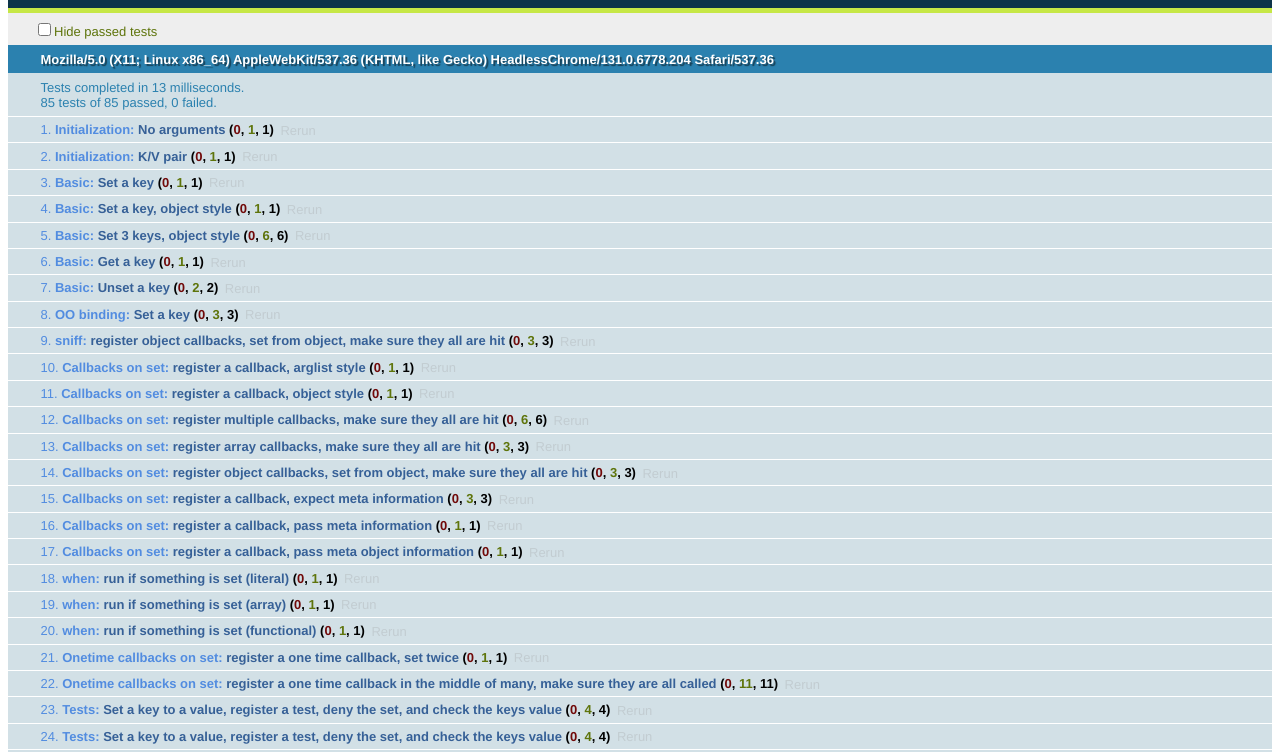
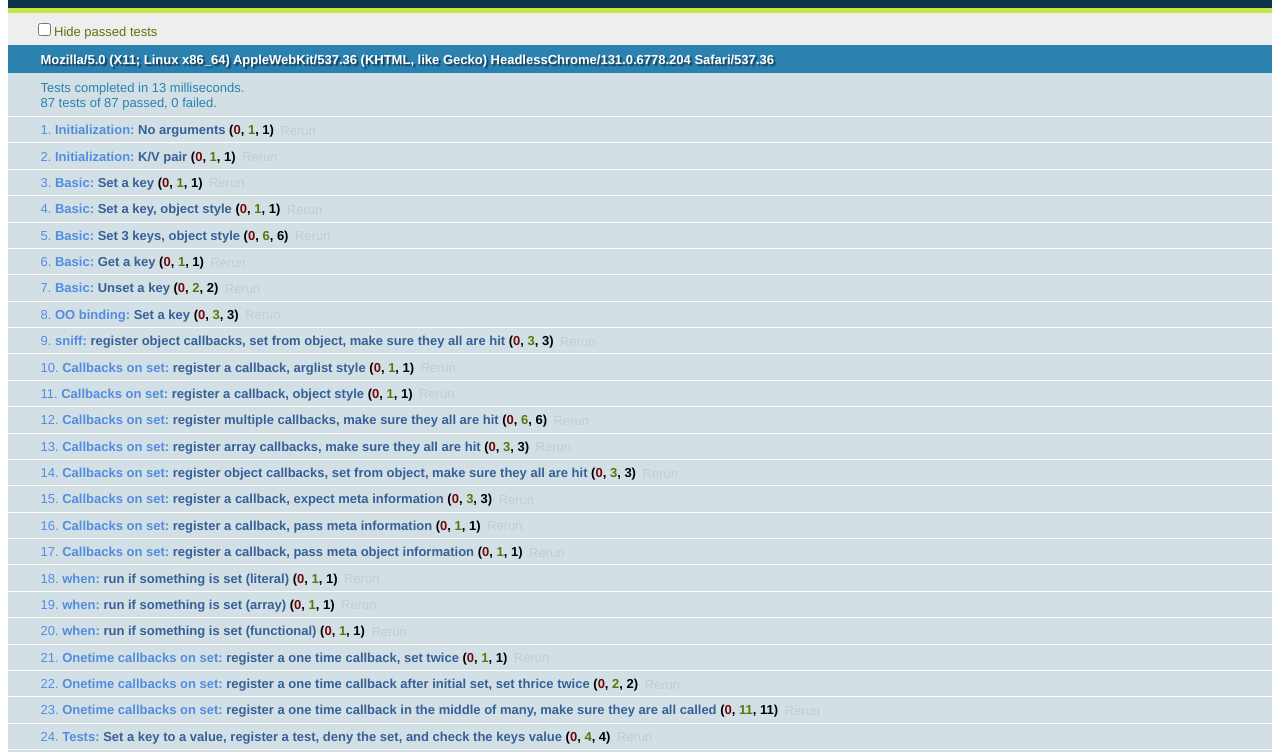
Before and after one commit to kristopolous/EvDa, a plain HTML site: page test/index.html in a window 1280 px wide. Shown: the part 48-800 px from the top of the page. Drawn offline with nearby package versions, Linux system fonts and the light colour scheme.

Commit message:
better once support, better array style setters

```diff
--- a/evda.js
+++ b/evda.js
@@ -9,6 +9,7 @@ function EvDa (imported) {
   var
     BASE = '__base',
     slice = Array.prototype.slice,
+    onceKey = "__once__lGx9BTY0Qf78CgAAsNdlZQik3bFlhvTISBLwAAaUasKQ",
 
     // This is mostly underscore functions here. But they are included to make sure that
     // they are supported here without requiring an additional library.
@@ -149,12 +150,17 @@ function EvDa (imported) {
     // The one time callback gets a property to
     // the end of the object to notify our future-selfs
     // that we ought to remove the function.
-    ONCE = {once: 1},
+    ONCE = {},
 
     // Internals
     data = imported || {},
     setterMap = {},
     eventMap = {};
+
+  // This is a magic-string anti-pattern. The best we can do here
+  // is either refactor (hard), or use a really long UUID (easy).
+  // I think you know what I'm going to do.
+  ONCE[onceKey] = 1;
 
   // This is the main invocation function. After
   // you declare an instance and call that instance
@@ -233,7 +239,7 @@ function EvDa (imported) {
     });
   }
 
-  function isset ( key, callback ) {
+  function isset ( key, callback, meta ) {
     // This supports the style
     // ev.isset(['key1', 'key2'], something).
     //
@@ -241,16 +247,20 @@ function EvDa (imported) {
     // what order we trigger things in.  We don't have to do any crazy
     // accounting, just cascading should do fine.
     if ( isArray(key) ) {
-      return isset(key.pop(), function() {
+      var myKey = key.pop();
+      return isset(myKey, function(data) {
+        var ret = {};
+        ret[myKey] = data;
+
         return isset(
           (
             (key.length == 1) ?
             key[0] : key
-          ), callback);
+          ), callback, extend({}, ret, meta));
       });
       // ^^ this should recurse nicely.
-      // although it won't return all
-      // the values in a nice set.
+      // It uses the meta feature to
+      // aggregate the k/v pairs as it goes through them.
 
     }
 
@@ -262,7 +272,7 @@ function EvDa (imported) {
     if( isObject(key) ) {
 
       each( key, function( _key, _value ) {
-        key[_key] = isset( _key, _value );
+        key[_key] = isset( _key, _value, meta );
       });
 
       // Return the entire object as the result
@@ -283,7 +293,7 @@ function EvDa (imported) {
       // returns.
 
       /* var ThisIsWorthless = */ setterMap[key](function(value) {
-        pub.set.call(pub.context, key, value);
+        pub.set.call(pub.context, key, value, meta);
       });
 
       delete setterMap[key];
@@ -298,8 +308,8 @@ function EvDa (imported) {
       // the execution of this function is continued to be
       // blocked until the key is set.
       return key in data ?
-        callback.call ( pub.context, data[key] ) :
-        pub ( key, callback, ONCE );
+        callback.call ( pub.context, data[key], meta ) :
+        pub ( key, callback, extend({}, ONCE, meta || {}) );
     }
 
     return key in data;
@@ -452,7 +462,7 @@ function EvDa (imported) {
               if(!callback.S) {
                 callback.call ( pub.context, value, meta );
 
-                if ( callback.once ) {
+                if ( callback[onceKey] ) {
                   del ( callback );
                 }
               }
@@ -474,8 +484,20 @@ function EvDa (imported) {
       return data[key];
     },
 
-    once: function ( key, lambda ) {
-      return pub ( key, lambda, { once: true } );
+    once: function ( key, lambda, meta ) {
+      // If this is a callback, then we can register it to be called once.
+      if(lambda) {
+        // Through some slight recursion.
+        return pub.once(
+          // First we register it as normal.
+          // Then we call the once with the
+          // handle, returning here
+          pub ( key, lambda, meta )
+          // And running the function below:
+        );
+      }
+      // This will add the k/v pair to the handler
+      return extend( key, ONCE );
     },
 
     enable: function ( listName ) {
--- a/test/index.html
+++ b/test/index.html
@@ -302,13 +302,26 @@ module("Onetime callbacks on set");
     var ev = EvDa();
 
     ev.once('key', function(value) {
-      equal(value, 'value', 'Callback triggered');
+      equal(value, 'value1', 'Callback triggered');
     });
 
-    ev('key', 'value');
-    ev('key', 'value');
+    ev('key', 'value1');
+    ev('key', 'value3');
   });
 
+  test("register a one time callback after initial set, set thrice twice", function(){
+    expect(2);
+    var ev = EvDa();
+
+    var handle = ev('key', function(value) {
+      equal(value, 'value1', 'Callback triggered');
+    });
+
+    ev('key', 'value1');
+    ev.once(handle);
+    ev('key', 'value1');
+    ev('key', 'value3');
+  });
   test("register a one time callback in the middle of many, make sure they are all called", function(){
     var ev = EvDa(), index = 0;
 
```
Also changed, not shown: README.md, evda.min.js.
